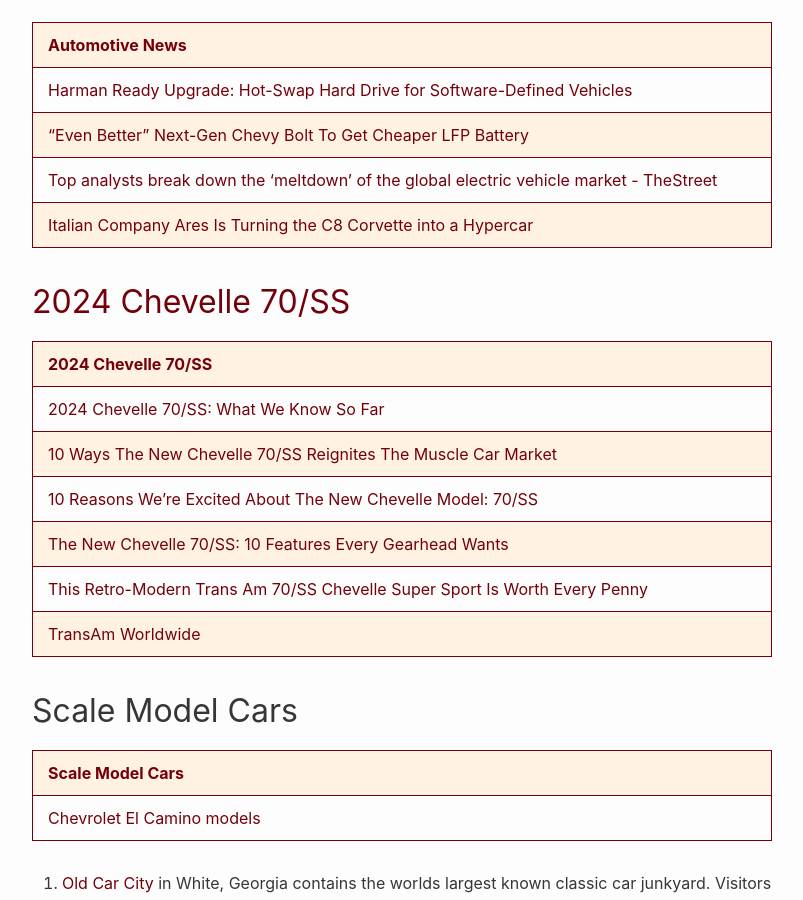
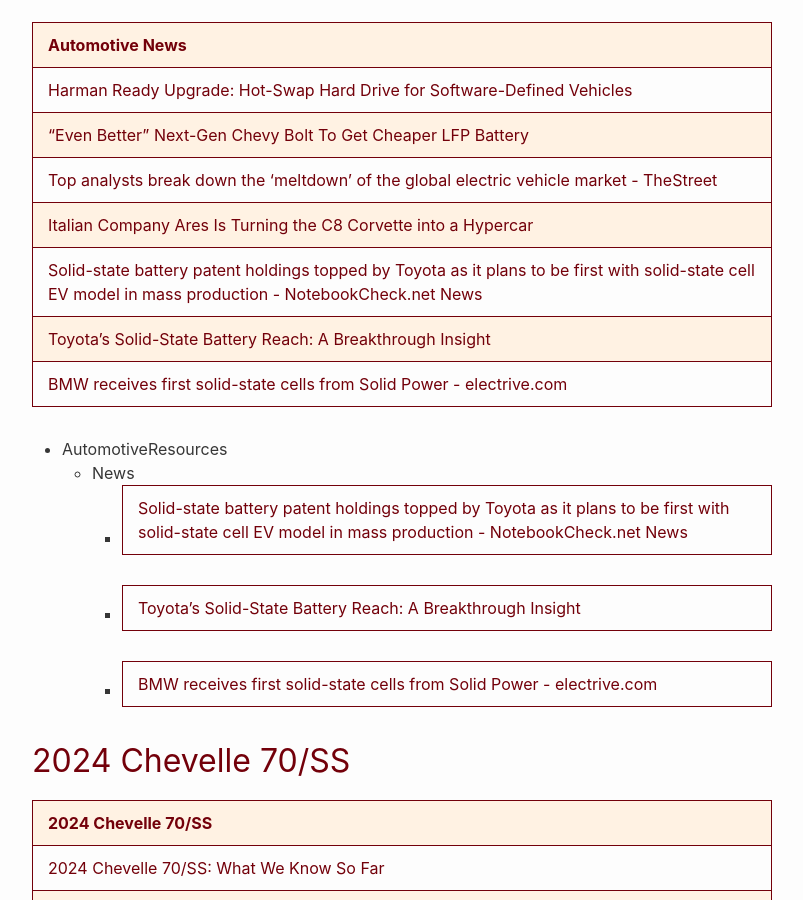
Before and after one commit to RalphHightower/RalphHightower, a Jekyll site: the page built from AutomotiveResources.md, in a window 1280 px wide and 900 px high, scrolled down 5078 px. Shown: the whole window, without its empty margins (238-1041 px from the left). Built offline with Jekyll 4.4.1, drawn with Linux system fonts in a browser that asks for light colours; our own code applies the rules of GitHub Pages for plain Markdown files.

Commit message:
[docs](doc): AutomotiveResources(extended description)

```diff
--- a/AutomotiveResources.md
+++ b/AutomotiveResources.md
@@ -94,7 +94,15 @@
 | ["Even Better" Next-Gen Chevy Bolt To Get Cheaper LFP Battery](https://insideevs.com/news/692994/even-better-next-gen-chevy-bolt-get-cheaper-lfp-battery/ ) |
 | [Top analysts break down the 'meltdown' of the global electric vehicle market - TheStreet](https://www.thestreet.com/electric-vehicles/global-electric-vehicle-adoption-curve-slowdown-ev-tesla-detroit-three ) |
 | [Italian Company Ares Is Turning the C8 Corvette into a Hypercar](https://www.caranddriver.com/news/a45676763/ares-s1-corvette-hypercar/ ) |
+| [Solid-state battery patent holdings topped by Toyota as it plans to be first with solid-state cell EV model in mass production - NotebookCheck.net News](https://www.notebookcheck.net/Solid-state-battery-patent-holdings-topped-by-Toyota-as-it-plans-to-be-first-with-solid-state-cell-EV-model-in-mass-production.766708.0.html ) |
+| [Toyota's Solid-State Battery Reach: A Breakthrough Insight](https://ts2.space/en/toyotas-solid-state-battery-reach-a-breakthrough-insight/ ) |
+| [BMW receives first solid-state cells from Solid Power - electrive.com](https://www.electrive.com/2023/11/09/bmw-receives-first-solid-state-cells-from-solid-power/ ) |
 
+- AutomotiveResources
+   - News
+      - | [Solid-state battery patent holdings topped by Toyota as it plans to be first with solid-state cell EV model in mass production - NotebookCheck.net News](https://www.notebookcheck.net/Solid-state-battery-patent-holdings-topped-by-Toyota-as-it-plans-to-be-first-with-solid-state-cell-EV-model-in-mass-production.766708.0.html ) |
+      - | [Toyota's Solid-State Battery Reach: A Breakthrough Insight](https://ts2.space/en/toyotas-solid-state-battery-reach-a-breakthrough-insight/ ) |
+      - | [BMW receives first solid-state cells from Solid Power - electrive.com](https://www.electrive.com/2023/11/09/bmw-receives-first-solid-state-cells-from-solid-power/ ) |
 
 ## [2024 Chevelle 70/SS](https://www.hotcars.com/chevelle-70ss-what-we-know/ )
 
```
